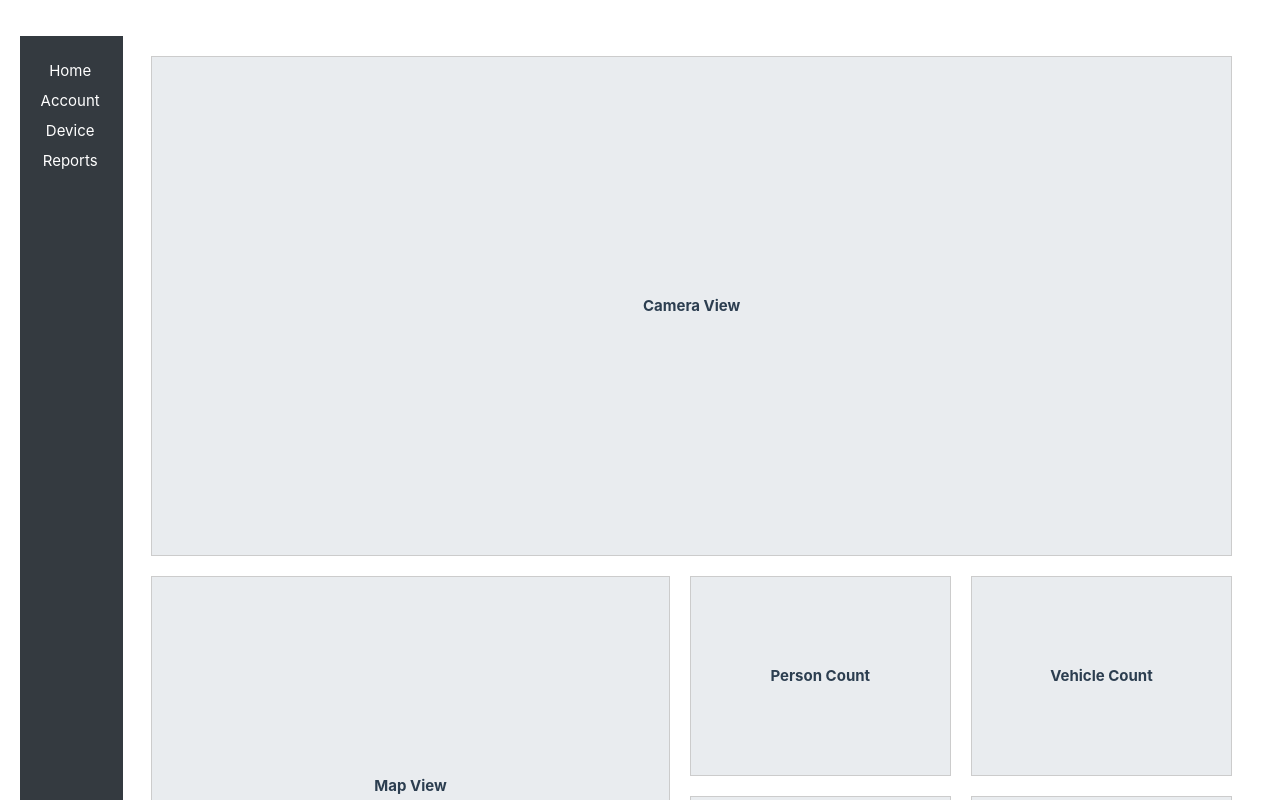
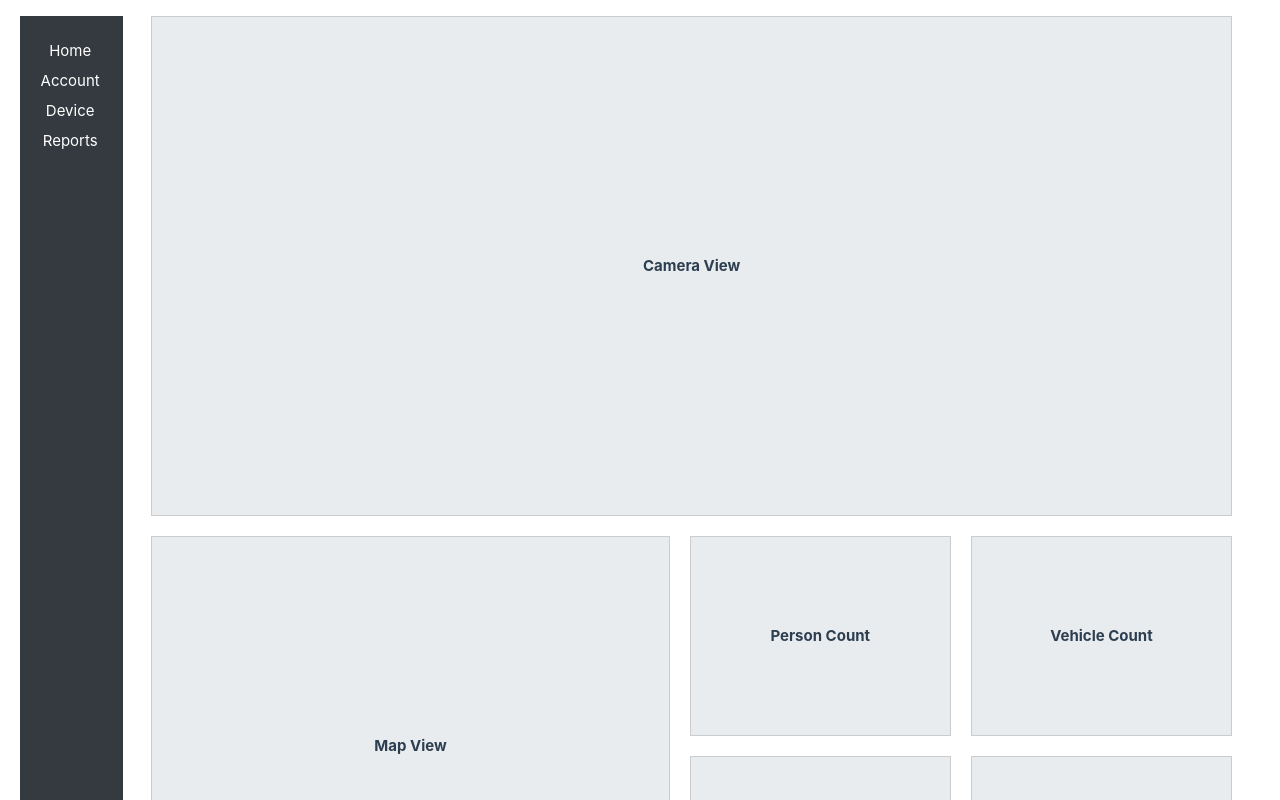
Before and after one commit to VoTanTai-dp/smart-portal, a Vue app in the folder frontend/: page / in a window 1280 px wide. Shown: the top 800 px of the page. Built offline with nearby package versions, Linux system fonts and the light colour scheme; the HTML template or start-up script is replaced by a standard one.

Commit message:
update home_page

```diff
--- a/frontend/src/components/layouts/navigation_bar.vue
+++ b/frontend/src/components/layouts/navigation_bar.vue
@@ -35,7 +35,6 @@
 .full-width-container {
     padding-left: 20px;
     padding-right: 20px;
-    padding-top: 20px;
 }
 
 .sidebar {
--- a/frontend/src/views/home_page.vue
+++ b/frontend/src/views/home_page.vue
@@ -35,6 +35,11 @@
 </template>
 
 <style scoped>
+.full-width-container {
+  padding-left: 20px;
+  padding-right: 20px;
+}
+
 .section {
   background: #e9ecef;
   margin-bottom: 20px;
```
